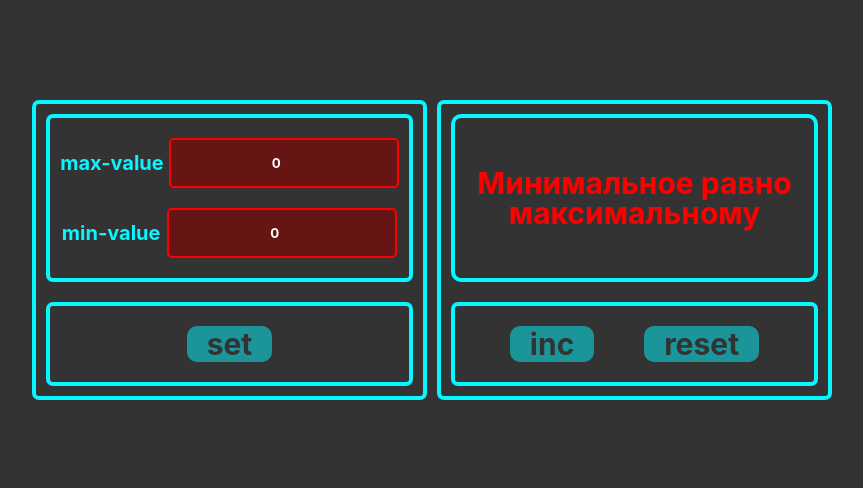
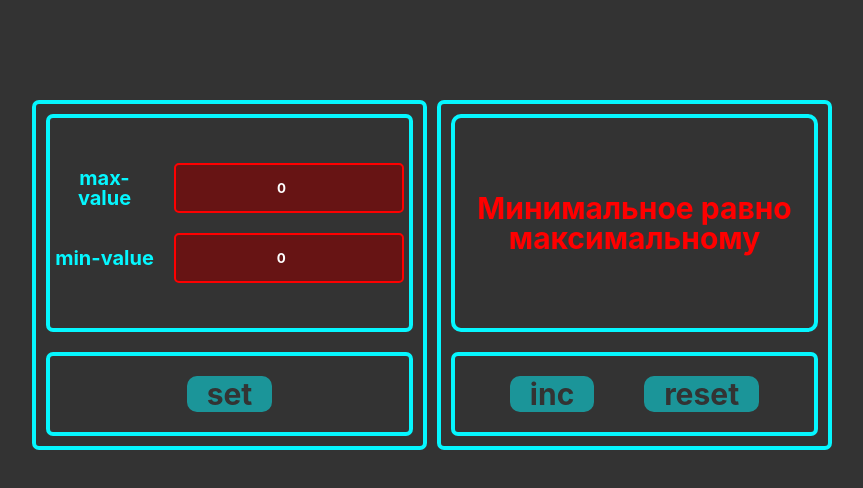
Before and after one commit to AndreyBublick/Counter, a React app: page / in a window 1280 px wide. Shown: the top 488 px of the page, without its empty margins (208-1071 px from the left). Built offline with nearby package versions, Linux system fonts and the light colour scheme.

Commit message:
refactor min and max added utils

```diff
--- a/package.json
+++ b/package.json
@@ -4,6 +4,7 @@
   "version": "0.1.0",
   "private": true,
   "dependencies": {
+    "@ant-design/icons": "^5.5.1",
     "@babel/core": "7.16.0",
     "@pmmmwh/react-refresh-webpack-plugin": "0.5.3",
     "@svgr/webpack": "5.5.0",
@@ -14,6 +15,7 @@
     "@types/node": "16.7.13",
     "@types/react": "18.0.0",
     "@types/react-dom": "18.0.0",
+    "antd": "^5.22.2",
     "babel-jest": "27.4.2",
     "babel-loader": "8.2.3",
     "babel-plugin-named-asset-import": "0.3.8",
--- a/src/components/card/Card.tsx
+++ b/src/components/card/Card.tsx
@@ -28,6 +28,14 @@ const CardStyled = styled.div`
         border-radius: 0.5rem;
         border: 4px solid ${(props) => props.theme.colors.accent};
         padding: 20px 5px;
+
     }
+    &>div:first-child {
+        flex: 1;
+        display: flex;
+        gap: ${props => props.theme.spacings.big};
+        align-items: center;
+        justify-content: center;
+    };
 
 `;
--- a/src/components/counterSection/CounterSection.tsx
+++ b/src/components/counterSection/CounterSection.tsx
@@ -4,13 +4,25 @@ import {Card} from "../card/Card";
 import {Button} from "../button/Button";
 import {Input} from "../input/Input";
 import {v1} from "uuid";
+import {Spin} from "antd";
+import {LoadingOutlined} from "@ant-design/icons";
+import {getMinValue} from "../../utils/getMinValue";
+import {getMaxValue} from "../../utils/getMaxValue";
 
 
 const maxValueId = v1();
 const minValueId = v1();
 
+export type valueFieldType = {
+    id: string,
+    title: string,
+    value: number,
+};
+
+
 export const CounterSection = () => {
     const [counter, setCounter] = useState(0);
+    const [isLoad, setIsLoad] = useState(false);
 
     const [valueFields, setValueFields] = useState([
         {id: maxValueId, title: 'max-value', value: 0},
@@ -21,8 +33,12 @@ export const CounterSection = () => {
 
     const [isActiveSetButton, setIsActiveSetButton] = useState<boolean>(true);
 
-
-
+    const min = useMemo(() => {
+        return getMinValue(valueFields, minValueId);
+    }, [valueFields]);
+    const max = useMemo(() => {
+        return getMaxValue(valueFields, maxValueId);
+    }, [valueFields]);
 
     const isIncorrectValue = useMemo(() => {
 
@@ -31,8 +47,8 @@ export const CounterSection = () => {
          return isDisabledField ? isDisabledField.isDisabled : false;*/
 
 
-        const max = valueFields.find(f => f.id === maxValueId);
-        const min = valueFields.find(f => f.id === minValueId);
+       /* const max = valueFields.find(f => f.id === maxValueId);
+        const min = valueFields.find(f => f.id === minValueId);*/
 
 
         let result = (min && max) && min.value >= max.value;
@@ -43,19 +59,14 @@ export const CounterSection = () => {
             setError('Минимальное больше максимального');
 
 
-        }
-        else if((min && max) && min.value === max.value){
+        } else if ((min && max) && min.value === max.value) {
             /*  setError(result ? 'Минимальное равно максимальному' :null);*/
             setError('Минимальное равно максимальному');
-        }
-        else {
+        } else {
 
             setError(null);
 
         }
-
-
-
 
 
         if ((min && max) && (max.value < 0 && min.value < 0)) {
@@ -108,9 +119,8 @@ export const CounterSection = () => {
     };
 
 
-
     const onClickIncrement = useCallback(() => {
-        const max = valueFields.find(f => f.id === maxValueId);
+        /*const max = valueFields.find(f => f.id === maxValueId);*/
 
 
         if (!(max && (counter === max.value))) {
@@ -124,9 +134,9 @@ export const CounterSection = () => {
     }, [counter, valueFields]);
     const onClickReset = useCallback(() => {
 
-        const value:number = JSON.parse(localStorage.getItem('minValue') as string );
+        const value: number = JSON.parse(localStorage.getItem('minValue') as string);
 
-        value &&  setCounter(value) || value===0 &&  setCounter(value);
+        value && setCounter(value) || value === 0 && setCounter(value);
 
 
         localStorage.setItem('valueCount', JSON.stringify(value));
@@ -134,12 +144,12 @@ export const CounterSection = () => {
 
     }, [counter]);
 
-    const onClickSetButton = useCallback(()=>{
+    const onClickSetButton = useCallback(() => {
 
-        const min = valueFields.find(f => f.id === minValueId);
-        const max = valueFields.find(f => f.id === maxValueId);
+        /*const min = valueFields.find(f => f.id === minValueId);
+        const max = valueFields.find(f => f.id === maxValueId);*/
 
-        const value:number = JSON.parse(localStorage.getItem('minValue') as string );
+        const value: number = JSON.parse(localStorage.getItem('minValue') as string);
         localStorage.setItem('valueCount', JSON.stringify(value));
 
         (min) && setCounter(min.value);
@@ -150,16 +160,16 @@ export const CounterSection = () => {
         min && localStorage.setItem('minValue', JSON.stringify(min.value));
         max && localStorage.setItem('maxValue', JSON.stringify(max.value));
 
-    },[valueFields]);
+    }, [valueFields]);
 
-    const checkErrorValue = useCallback(()=>{
+    const checkErrorValue = useCallback(() => {
         /*  error ? setIsActiveSetButton(true) : setIsActiveSetButton(false);*/
         setIsActiveSetButton(false);
-    },[error]);
+    }, [error]);
 
     useEffect(() => {
 
-        const max = valueFields.find(f => f.id === maxValueId);
+        /*const max = valueFields.find(f => f.id === maxValueId);*/
 
         if (max && max.value === counter) {
             setIsMaximumValueAchieved(true);
@@ -170,10 +180,9 @@ export const CounterSection = () => {
     }, [counter, valueFields]);
 
 
-
     useEffect(() => {
-        const max = valueFields.find(f => f.id === maxValueId);
-        const min = valueFields.find(f => f.id === minValueId);
+        /*const max = valueFields.find(f => f.id === maxValueId);
+        const min = valueFields.find(f => f.id === minValueId);*/
 
 
         ((min && max) && (min.value >= max.value)) && setValueFields(prev => prev.map(f => ({...f, isDisabled: true})));
@@ -206,13 +215,12 @@ export const CounterSection = () => {
 
     useEffect(() => {
 
-        if(  localStorage.getItem('valueCount')===localStorage.getItem('minValue')){
+        if (localStorage.getItem('valueCount') === localStorage.getItem('minValue')) {
             setIsActiveSetButton(true);
         }
 
 
     }, []);
-
 
 
     /*useEffect(() => {
@@ -228,9 +236,15 @@ export const CounterSection = () => {
         const maxValue = JSON.parse(localStorage.getItem('maxValue') as string);
         const valueCount = JSON.parse(localStorage.getItem('valueCount') as string);
 
-       setValueFields(prev=>prev.map(f=>f.id===minValueId ? {...f,value: minValue} : f));
-        setValueFields(prev=>prev.map(f=>f.id===maxValueId ? {...f,value: maxValue} : f));
+        setValueFields(prev => prev.map(f => f.id === minValueId ? {...f, value: minValue} : f));
+        setValueFields(prev => prev.map(f => f.id === maxValueId ? {...f, value: maxValue} : f));
         setCounter(valueCount);
+
+
+        setTimeout(() => {
+            setIsLoad(true);
+        }, 1000);
+
     }, []);
 
 
@@ -248,8 +262,8 @@ export const CounterSection = () => {
         <Container>
             <FlexWrapper>
                 <Card>
-                    <InputsWrapper>
-                        {valueFields.map(field => <InputWrapper key={field.id}><span>{field.title}</span>
+                    {isLoad ?
+                        <InputsWrapper>{valueFields.map(field => <InputWrapper key={field.id}><span>{field.title}</span>
                             <Input
                                 changeDisabledField={changeDisabledField}
                                 changeValueField={changeValueField}
@@ -265,7 +279,8 @@ export const CounterSection = () => {
                         </InputWrapper>)}
 
 
-                    </InputsWrapper>
+                        </InputsWrapper> :
+                        <Spin style={{color: "#05f7ff"}} indicator={<LoadingOutlined spin/>} size="large"/>}
 
                     <ButtonsWrapper>
 
@@ -273,16 +288,17 @@ export const CounterSection = () => {
                     </ButtonsWrapper>
                 </Card>
                 <Card>
-                     <Counter
-                        isError={isMaximumValueAchieved||!!error||!isActiveSetButton}>
-                         { (isIncorrectValue) ? (error && error) : isActiveSetButton ? counter : 'click set Button'}
-                     </Counter>
+                    {isLoad ? <Counter
+                        isError={isMaximumValueAchieved || !!error || !isActiveSetButton}>
+                        {(isIncorrectValue) ? (error && error) : isActiveSetButton ? counter : 'click set Button'}
+                    </Counter> : <Spin style={{color: "#05f7ff"}} indicator={<LoadingOutlined spin/>} size="large"/>}
                     {/*isActiveSetButton ?(*/}{/*: 'click set Button'*/}
                     <ButtonsWrapper>
 
-                        <Button disabled={isIncorrectValue || isMaximumValueAchieved ||!isActiveSetButton}
+                        <Button disabled={isIncorrectValue || isMaximumValueAchieved || !isActiveSetButton || !isLoad}
                                 onClick={onClickIncrement}>inc</Button>
-                        <Button onClick={onClickReset} disabled={isIncorrectValue||!isActiveSetButton}>reset</Button>
+                        <Button onClick={onClickReset}
+                                disabled={isIncorrectValue || !isActiveSetButton || !isLoad}>reset</Button>
                     </ButtonsWrapper>
                 </Card>
             </FlexWrapper>
@@ -308,6 +324,7 @@ const FlexWrapper = styled.div`
 
     & > div {
         flex: 1;
+        min-height: 350px;
 
     }
 `;
@@ -327,6 +344,8 @@ const InputWrapper = styled.div`
     display: flex;
     justify-content: space-evenly;
     align-items: center;
+    gap: ${props => props.theme.spacings.big};
+
 
     span {
         font-size: ${props => props.theme.fontSizes.middle};
@@ -341,7 +360,7 @@ const CounterSectionStyled = styled.section`
 
     }
 `;
-const Counter = styled.span<{ isError: boolean,color?:string }>`
+const Counter = styled.span<{ isError: boolean, color?: string }>`
     flex: 1;
     border: 4px solid ${props => props.theme.colors.accent};
     border-radius: ${props => props.theme.spacings.middle};
@@ -352,7 +371,7 @@ const Counter = styled.span<{ isError: boolean,color?:string }>`
     justify-content: center;
     align-items: center;
 
-    ${props => props.isError && css<{ isError: boolean,color?:string }>`
+    ${props => props.isError && css<{ isError: boolean, color?: string }>`
         color: red;
     `};
 
--- /dev/null
+++ b/src/utils/getMaxValue.ts
@@ -0,0 +1,9 @@
+import {valueFieldType} from "../components/counterSection/CounterSection";
+
+
+export const getMaxValue = (valueFields:valueFieldType[],maxValueId:string) => {
+
+
+    return  valueFields.find(f => f.id === maxValueId);
+
+};
--- /dev/null
+++ b/src/utils/getMinValue.ts
@@ -0,0 +1,9 @@
+import {valueFieldType} from "../components/counterSection/CounterSection";
+
+
+export const getMinValue = (valueFields:valueFieldType[],minValueId:string) => {
+
+
+    return  valueFields.find(f => f.id === minValueId);
+
+};
```
Also changed, not shown: 1 other file (tests, documents, lock files or other folders). Lines whose indentation alone changed are shown as unchanged.
